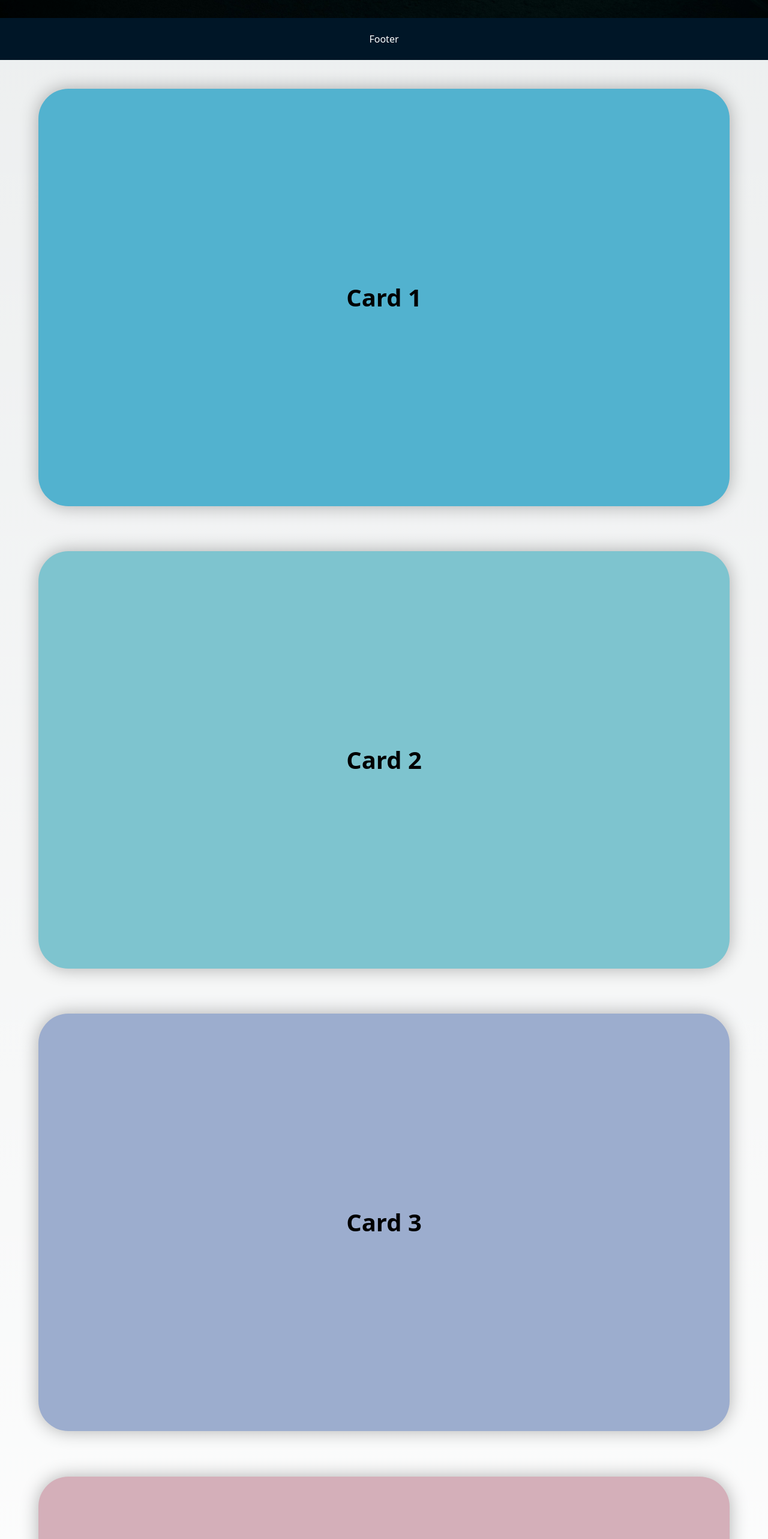
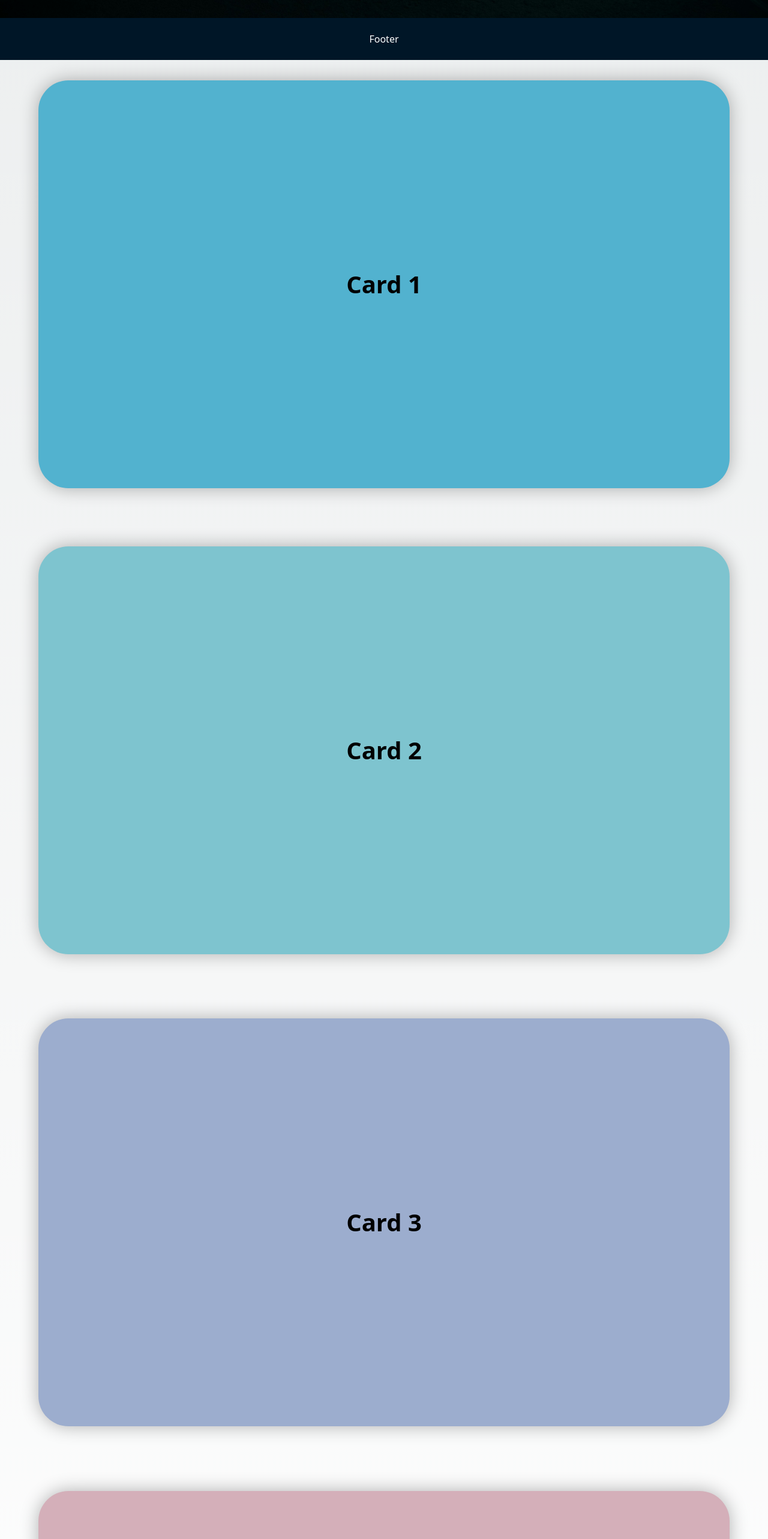
Before and after one commit to khadijafatima409/scrolling-cards, a Next.js app: page / in a window 1280 px wide. Shown: the part 4040-6606 px from the top of the page at 60% size. Built offline with nearby package versions, Linux system fonts and the light colour scheme.

Commit message:
fix padding

```diff
--- a/src/styles/globals.css
+++ b/src/styles/globals.css
@@ -61,52 +61,47 @@ body{
 
 #card1
 {
-  --index:1
+  padding-top:10px ;
 }
 
 #card2
 {
-  --index:2
+  padding-top: 40px;
 }
 
 #card3
 {
-  --index:3
+  padding-top: 80px;
 }
 
 #card4
 {
-  --index:4
+  padding-top: 120px;
 }
 
 .card
 {
   position: sticky;
   top: 0;
-  padding-top: calc(var(--index)* 1.5em);
 }
 
 #card1 .card-body
 {
-
   background-color: #52b2cf;
 }
 
 #card2 .card-body
 {
-
   background-color: #7EC4Cf;
 }
 
 #card3 .card-body
 {
-
   background-color: #9cadce;
 }
 
 #card4 .card-body
 {
-
   background-color: #d4afb9;
 }
 
@@ -116,7 +111,7 @@ body{
   padding: 30px;
   border-radius: 50px;
   box-shadow:0 0 30px 0 rgba(0,0,0,0.3);
-  height: 87vh;
+  height: 85vh;
   display: flex;
   justify-content: center;
   align-items: center;
```
